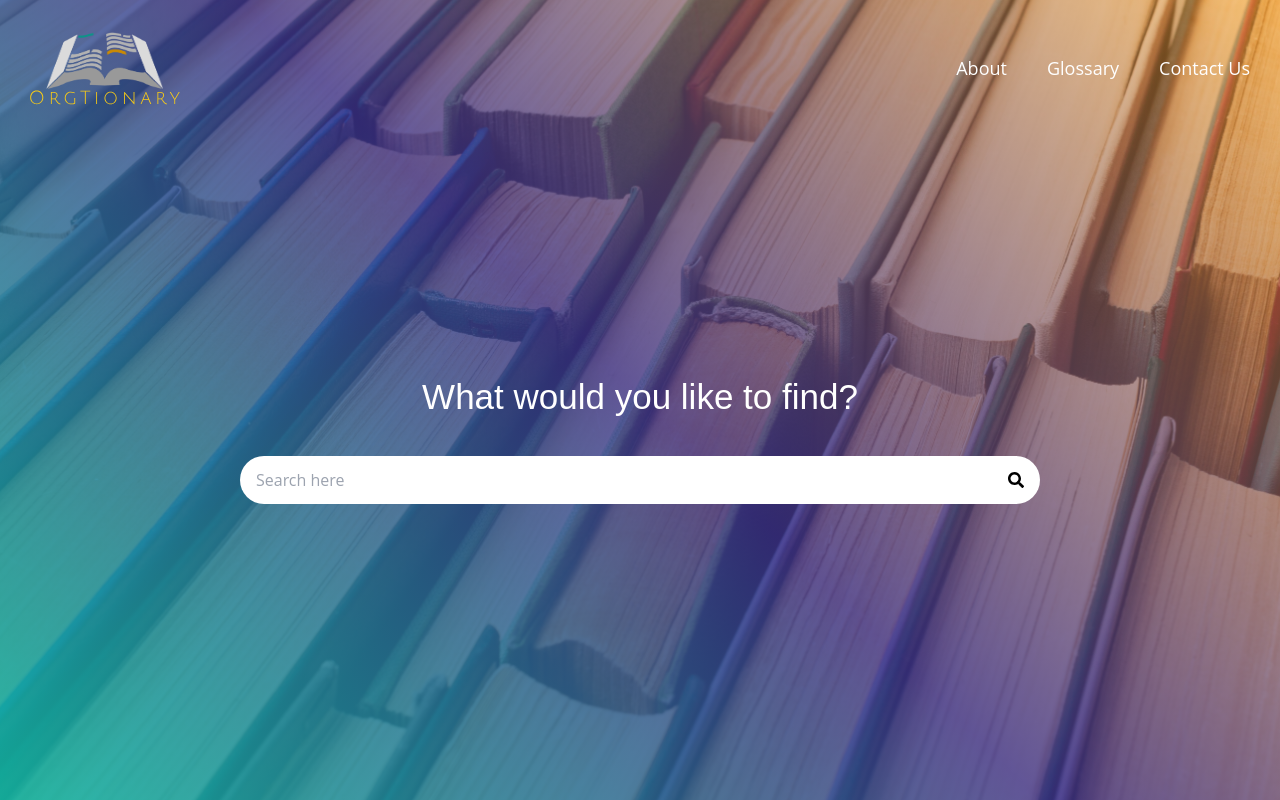
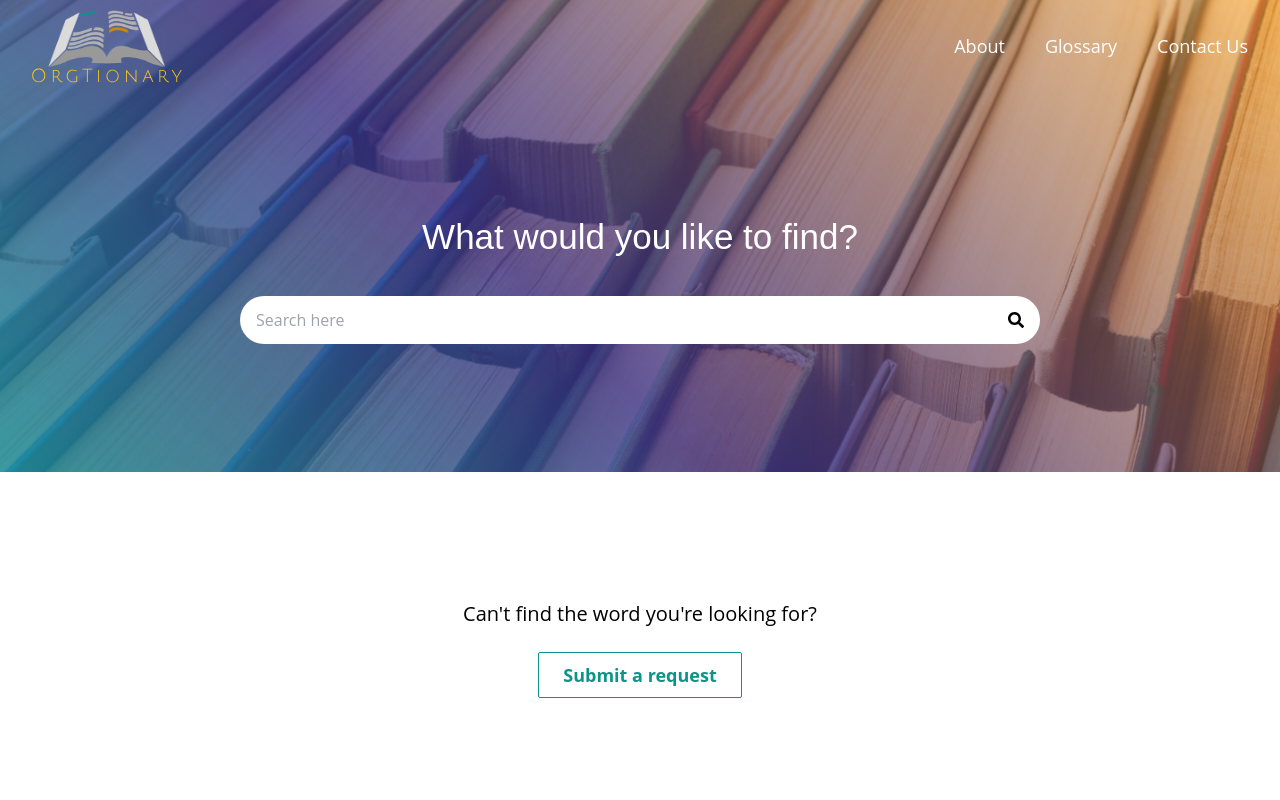
Before and after one commit to rosennabs/orgTionary, a Next.js app: page / in a window 1280 px wide. Shown: the top 800 px of the page. Built offline with nearby package versions, Linux system fonts and the light colour scheme.

Commit message:
Move the header to layout to display on all pages

```diff
--- a/app/about/page.tsx
+++ b/app/about/page.tsx
@@ -1,7 +1,7 @@
 
 function About() {
   return (
-    <div>
+    <div className=" h-screen">
       <h1>About</h1>
     </div>
   );
--- a/app/globals.css
+++ b/app/globals.css
@@ -19,11 +19,11 @@ body {
   margin: 0;
   height: 100vh;
 
-}
+  width: 100%;
+  display: flex;
+  flex-direction: column;
+  justify-content: space-between;
 
-main {
-  width: 100%;
-  padding: 30px;
   background-image: linear-gradient(45deg, rgb(20, 184, 166, 0.9), rgb(61, 51, 140, 0.8),rgb(249, 159, 32, 0.5)), url('/books.png');
   background-size: cover;
   background-position: center;
@@ -46,7 +46,7 @@ main {
 
 h1 {
   font-size: 35px;
-  color: black;
+  color: h;
   font-family: 'Poppins', sans-serif;
 }
 
--- a/app/layout.tsx
+++ b/app/layout.tsx
@@ -1,5 +1,6 @@
 import type { Metadata } from "next";
 import Link from 'next/link';
+import Header from '@/components/Header';
 
 import "./globals.css";
 
@@ -16,11 +17,15 @@ export default function RootLayout({
 }>) {
   return (
     <html lang="en">
-      <body>{children}
+      <body>
+        <Header />
+
+        {children}
+
       {/* <p className="text-sm text-gray-500">Background image by <a href="https://www.freepik.com/awesomecontent">awesomecontent</a> on Freepik</p> */}
-      <footer className="">
-        <div className="flex flex-col items-center justify-center my-32 p-8 mx-32">
-          <div className="flex items-center w-full">
+        <footer className=" bg-white w-full">
+          <div className="flex flex-col items-center justify-center py-32 p-8">
+          <div className="flex items-center">
             <div className="flex-grow mt-8 border-t border-gray-300"></div> {/* Left line */}
             <p className="text-xl px-12 mb-6">Can't find the word you're looking for?</p>
             <div className="flex-grow mt-8 border-t border-gray-300"></div> {/* Right line */}
--- a/app/page.tsx
+++ b/app/page.tsx
@@ -1,11 +1,11 @@
-import Header from '@/components/Header';
+
 import { FaSearch } from 'react-icons/fa';
 
 
 export default function Home() {
   return (
-    <main className='min-h-screen flex flex-col'>
-      <Header />
+    <main className='flex flex-col my-32'>
+
       <div className='flex-grow flex flex-col items-center justify-center'>
         <h1 className='mb-8 text-white'>What would you like to find?</h1>
         <div className='relative flex items-center justify-center'>
--- a/components/Header.tsx
+++ b/components/Header.tsx
@@ -3,7 +3,7 @@ import Link from 'next/link';
 export default function Header() {
 
   return (
-    <header className="flex items-center justify-between text-white text-lg">
+    <header className="flex items-center justify-between text-white text-lg mx-8 mt-2">
       <div className="flex flex-col">
         <Link href='/'>
           <img className="logo" src="/logo.png" alt="a book diagram" />
@@ -12,11 +12,11 @@ export default function Header() {
 
       </div>
 
-      <div className="flex gap-10">
+      <nav className="flex gap-10">
         <Link className='link' href='about'>About</Link>
         <Link className='link' href='glossary'>Glossary</Link>
         <Link className='link' href='contact'>Contact Us</Link>
-      </div>
+      </nav>
 
     </header>
   );
```
